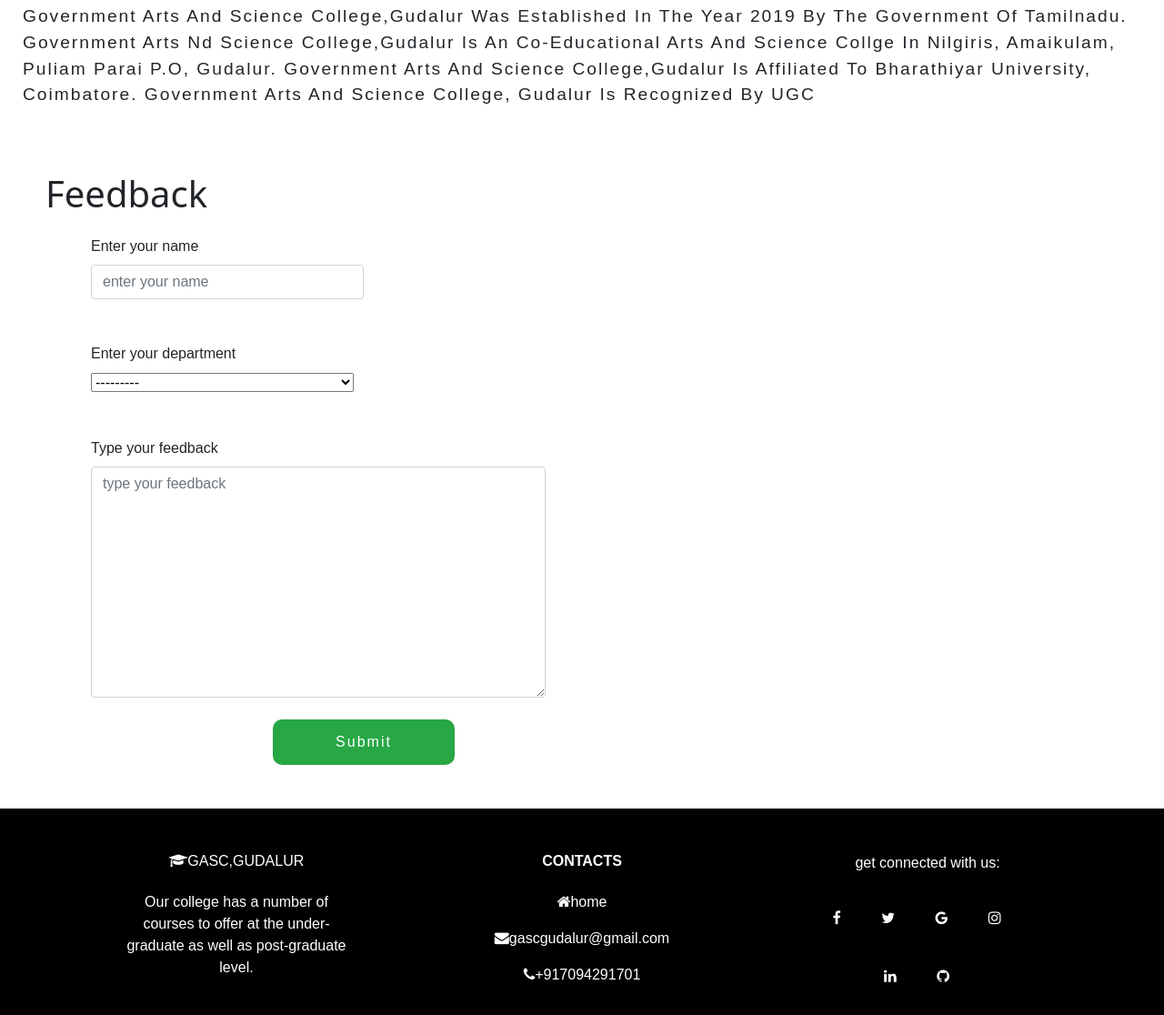
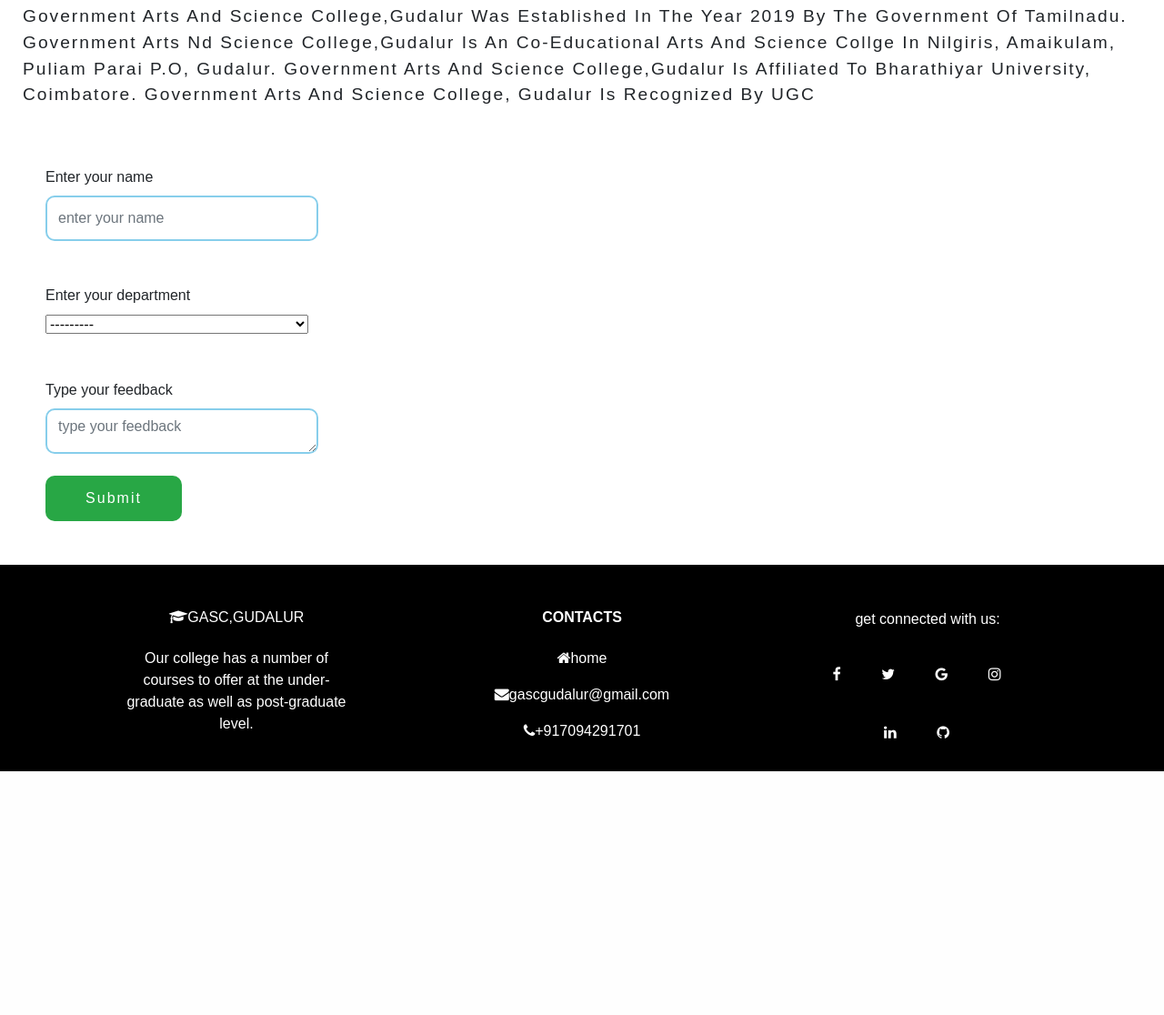
Before and after one commit to ArunKannan12/college-management, a Django app: page /about/ in a window 1280 px wide. Shown: the part 154-1270 px from the top of the page at 91% size. After the commit the page ends 1002 px from the top, so only its background shows below. Run offline with Django 4.2, Linux system fonts and the light colour scheme; data comes from the database, SQL or seed files in the repository; both versions use the stored data as it was after the commit.

Commit message:
about,add students,home,loginpage,signup modified

```diff
--- a/hospital/home/forms.py
+++ b/hospital/home/forms.py
@@ -6,15 +6,15 @@
 
 
 class stadm(ModelForm):
-    firstname=forms.CharField(widget=forms.TextInput(attrs={'class':'form-control','placeholder':'Firstname'}))
-    lastname=forms.CharField(widget=forms.TextInput(attrs={'class':'form-control','placeholder':'Lastname'}))
-    date_of_birth=forms.CharField(widget=forms.TextInput(attrs={'class':'form-control','placeholder':'Date of birth'}))
-    email=forms.EmailField(required=True,widget=forms.EmailInput(attrs={'class':'form-control','placeholder':'Enter the email ID'}))
-    phone=forms.CharField(widget=forms.TextInput(attrs={'class':'form-control','placeholder':'Enter phone number'}))
-    address=forms.CharField(widget=forms.Textarea(attrs={'class':'form-control','placeholder':'Enter your address'}))
-    city=forms.CharField(widget=forms.TextInput(attrs={'class':'form-control','placeholder':'Enter your city'}))
-    state=forms.CharField(widget=forms.TextInput(attrs={'class':'form-control','placeholder':'Enter your state'}))
-    pin=forms.CharField(widget=forms.NumberInput(attrs={'class':'form-control','placeholder':'Enter your pin'}))
+    firstname=forms.CharField(widget=forms.TextInput(attrs={'class':'form-control','placeholder':'Firstname','style':'width:300px;height:50px;border-radius:10px;border:2px skyblue solid;'}))
+    lastname=forms.CharField(widget=forms.TextInput(attrs={'class':'form-control','placeholder':'Lastname','style':'width:300px;height:50px;border-radius:10px;border:2px skyblue solid;'}))
+    date_of_birth=forms.CharField(widget=forms.TextInput(attrs={'class':'form-control','placeholder':'Date of birth','style':'width:300px;height:50px;border-radius:10px;border:2px skyblue solid;'}))
+    email=forms.EmailField(required=True,widget=forms.EmailInput(attrs={'class':'form-control','placeholder':'Enter the email ID','style':'width:300px;height:50px;border-radius:10px;border:2px skyblue solid;'}))
+    phone=forms.CharField(widget=forms.TextInput(attrs={'class':'form-control','placeholder':'Enter phone number','style':'width:300px;height:50px;border-radius:10px;border:2px skyblue solid;'}))
+    address=forms.CharField(widget=forms.Textarea(attrs={'class':'form-control','placeholder':'Enter your address','style':'width:300px;height:50px;border-radius:10px;border:2px skyblue solid;'}))
+    city=forms.CharField(widget=forms.TextInput(attrs={'class':'form-control','placeholder':'Enter your city','style':'width:300px;height:50px;border-radius:10px;border:2px skyblue solid;'}))
+    state=forms.CharField(widget=forms.TextInput(attrs={'class':'form-control','placeholder':'Enter your state','style':'width:300px;height:50px;border-radius:10px;border:2px skyblue solid;'}))
+    pin=forms.CharField(widget=forms.NumberInput(attrs={'class':'form-control','placeholder':'Enter your pin','style':'width:300px;height:200px;border-radius:10px;border:2px skyblue solid;'}))
 
     class Meta:
         model=admission
@@ -29,8 +29,8 @@
         model=User
         fields=['username','email','password1','password2']
 class Feedbackform(ModelForm):
-    name=forms.CharField(required=True ,widget=forms.TextInput(attrs={'class':'form-control','placeholder':'enter your name'}))
-    feedback=forms.CharField(required=True ,widget=forms.Textarea(attrs={'class':'form-control','placeholder':'type your feedback'}))
+    name=forms.CharField(required=True ,widget=forms.TextInput(attrs={'class':'form-control','placeholder':'enter your name','style':'width:300px;height:50px;border-radius:10px;border:2px skyblue solid;'}))
+    feedback=forms.CharField(required=True ,widget=forms.Textarea(attrs={'class':'form-control','placeholder':'type your feedback','style':'width:300px;height:50px;border-radius:10px;border:2px skyblue solid;'}))
     class Meta:
         model=Feedback
         fields=['name','dept','feedback']
--- a/hospital/static/css/about.css
+++ b/hospital/static/css/about.css
@@ -23,3 +23,32 @@
     letter-spacing: 2px;
 
 }
+@media(max-width:768px) {
+    #heading{
+        height: auto;
+        font-size: 25px;
+    }
+    #content{
+        font-size: 17px;
+    }
+}
+
+@media (max-width:365px) {
+    #heading{
+        height: auto;
+        font-size: 20px;
+    }
+    #content{
+        font-size: 15px;
+    }
+    #feedback{
+        font-size: 10px;
+
+        margin-right: 10px;
+    }
+    form{
+        margin-right: 20px;
+
+    }
+
+}
--- a/hospital/static/css/loginpage.css
+++ b/hospital/static/css/loginpage.css
@@ -10,4 +10,10 @@
     width: 100%;
     color: white;
 
+
 }
+.col-6{
+
+    margin-left: 25%;
+
+}
--- a/hospital/templates/about.html
+++ b/hospital/templates/about.html
@@ -13,13 +13,9 @@
 
 
 <br><br>
-<p style="margin-left:50px;
-font-size:40px;
-font-family:system-ui, -apple-system, BlinkMacSystemFont, 'Segoe UI', Roboto, Oxygen, Ubuntu, Cantarell, 'Open Sans', 'Helvetica Neue', sans-serif ;
-">Feedback</p>
 <div id="container2">
     <div id="item">
-        <form action="" novalidate method="post" style="margin-left:100px">
+        <form action="" novalidate method="post" style="margin-left:50px">
             {% csrf_token %}
             <label for="">Enter your name</label>
             <div style="width:300px">{{form.name}}</div>
@@ -34,12 +30,12 @@
             {% endif %}
             <br><br>
             <label for="">Type your feedback</label>
-            <div style="width:500px">{{form.feedback}}</div>
+            <div style="width:300px">{{form.feedback}}</div>
             {% if form.errors.feedback %}
             <label for="" class="text-danger">{{form.errors.feedback}}</label>
             {% endif %}
             <br>
-            <button type="submit" class="bg-success text-white" style="width:200px;height:50px;border:none;margin-left:200px;border-radius:10px;text-transform:capitalize;letter-spacing:2px;">submit</button>
+            <button type="submit"id="button" class="bg-success text-white" style="width:150px;height:50px;border:none;border-radius:10px;text-transform:capitalize;letter-spacing:2px;">submit</button>
         </form>
     </div>
 </div>
--- a/hospital/templates/add students.html
+++ b/hospital/templates/add students.html
@@ -89,7 +89,7 @@
                             <label for="" class="text-danger"> {{form.errors.pin}} </label>
                             {% endif %}
                         </div>
-                         <div class="mb-4">
+                         <div class="mb-2">
                             <label for="" class="form-label">courses available</label>
                             {{form.courses_available}}
 
@@ -99,7 +99,7 @@
                             {{form.image}}
 
                         </div>
-                        <button class="btn btn-success" type='submit'>Register</button>
+                        <button class="btn btn-success " type='submit'>Register</button>
 
                     </form>
 
--- a/hospital/templates/home.html
+++ b/hospital/templates/home.html
@@ -4,9 +4,10 @@
 {%endblock%}
 {%block content%}
 {% load static %}
+<link rel="stylesheet" href=" {% static 'css\homestyle.css' %} ">
 <link rel="stylesheet" href="https://cdnjs.cloudflare.com/ajax/libs/font-awesome/4.7.0/css/font-awesome.min.css">
 <link rel="stylesheet" href="https://cdn.jsdelivr.net/npm/bootstrap@4.3.1/dist/css/bootstrap.min.css" integrity="sha384-ggOyR0iXCbMQv3Xipma34MD+dH/1fQ784/j6cY/iJTQUOhcWr7x9JvoRxT2MZw1T" crossorigin="anonymous">
-<link rel="stylesheet" href=" {% static 'css\homestyle.css' %} ">
+
 
 {% include 'messages.html' %}
 <br>
--- a/hospital/templates/signup.html
+++ b/hospital/templates/signup.html
@@ -58,7 +58,7 @@
                         <button class="btn btn-success" type='submit'>Register</button>
 
                     </form>
-                    <p class="my-3" style="color:white;margin-right:50px;">Already a user? <a href="{% url 'loginpage' %}" class="text-primary" style="font-size:20px;">Login</a></p>
+                    <p class="my-3" style="color:white;margin-right:50px;">Already a user? <a href="{% url 'loginpage' %}" class="text-primary" style="font-size:20px;text-decoration:none">Login</a></p>
                 </div>
             </div>
         </div>
```
Also changed, not shown: hospital/static/css/homestyle.css (+14 -0 lines), hospital/static/css/signuppge.css (+0 -75 lines), hospital/static/css/student details.css (+17 -0 lines), hospital/templates/loginpage.html (+7 -8 lines), hospital/db.sqlite3.
